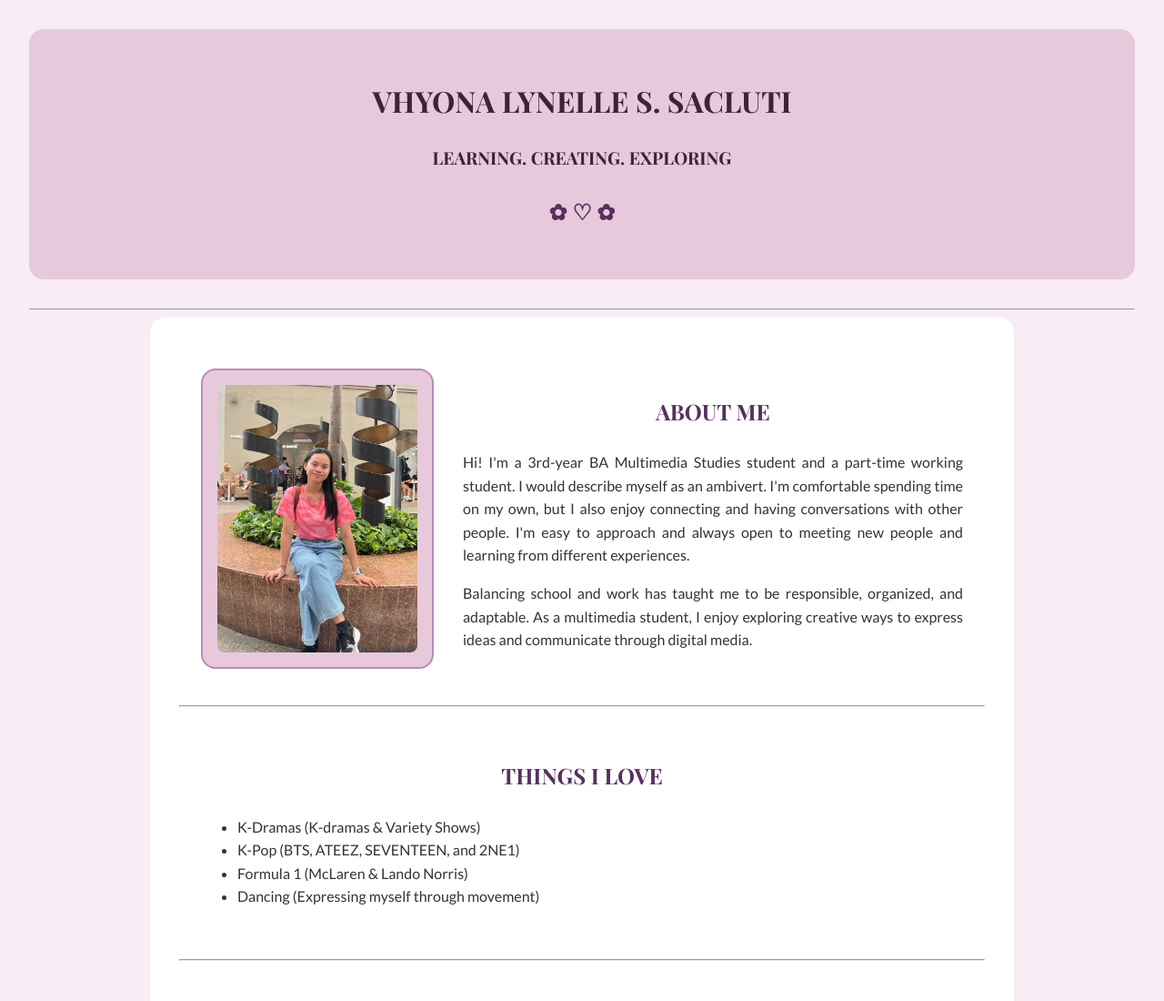
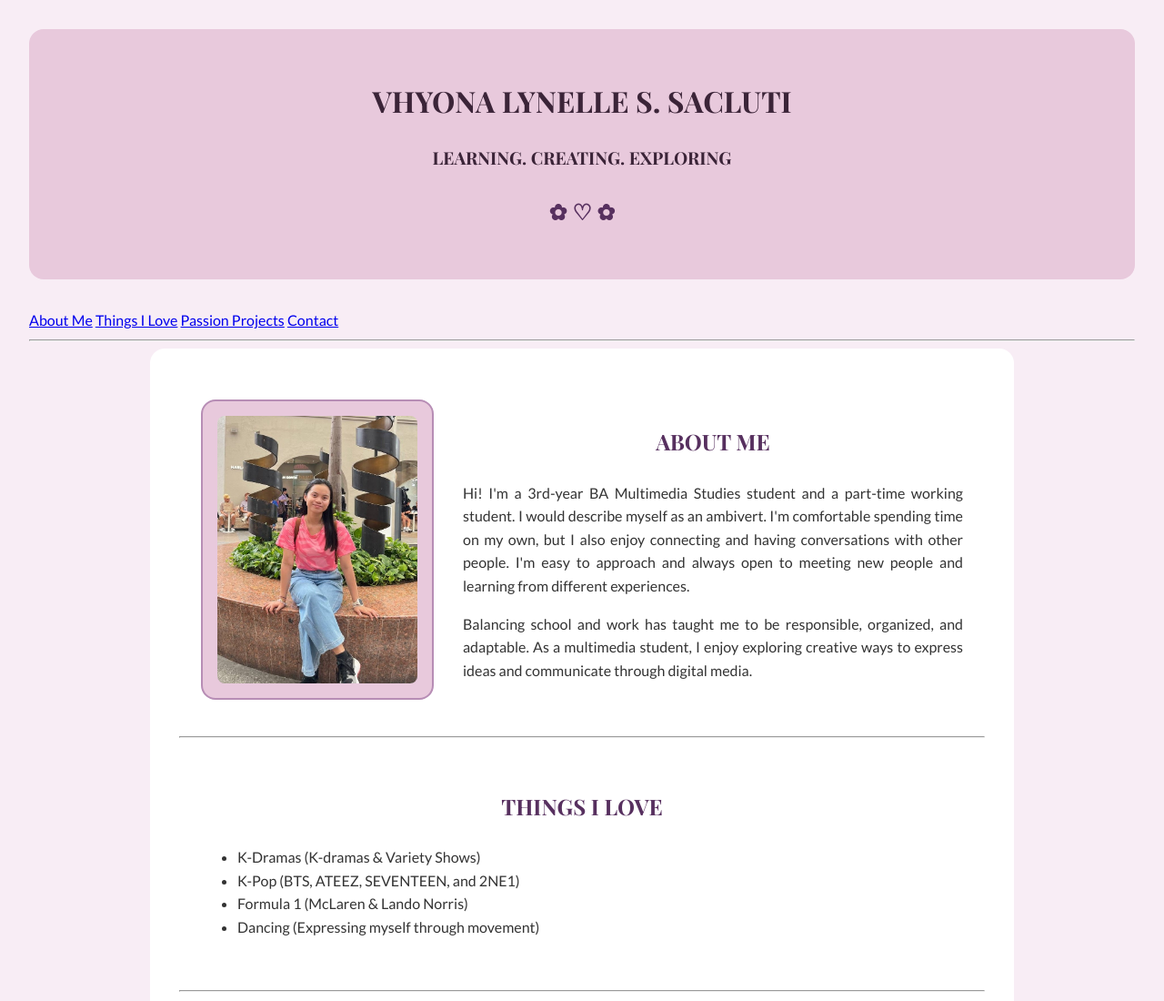
Before and after one commit to Vhyonaaa/about-me-website, a plain HTML site: page index.html in a window 1280 px wide. Shown: the top 1100 px of the page at 91% size. Drawn offline with nearby package versions, Linux system fonts and the light colour scheme.

Commit message:
Update index.html

```diff
--- a/index.html
+++ b/index.html
@@ -1,6 +1,8 @@
 <!DOCTYPE html>
 <html lang="en">
 <head>
+	<meta name="viewport" content="width-device-width, initial-scale=1.0">
+
     	<title>Vhyona Lynelle S. Sacluti | About Me</title>
 
 		<link rel="preconnect" href="https://fonts.googleapis.com">
@@ -19,12 +21,19 @@
 			<h3>✿ ♡ ✿</h3>
 		</header>
 
+	<nav>
+		<a href="#about">About Me</a>
+		<a href="#favorites">Things I Love</a>
+		<a href="#projects">Passion Projects</a>
+		<a href="#contact">Contact</a>
+	</nav>
+
 		<hr>
 
 		<main>
 
 			<!-- ABOUT ME -->
-			<section>
+			<section id="about">
 				<div class="about-container">
 
 					<div class="photo-placeholder">
@@ -52,7 +61,7 @@
 			<hr>
 
 			<!-- THINGS I LOVE -->
-			<section>
+			<section id="favorites">
 				<h3>THINGS I LOVE</h3>
 
 				<ul>
@@ -66,7 +75,7 @@
 			<hr>
 
 			<!-- PASSION PROJECTS -->
-			<section>
+			<section id="projects">
 				<h3>PASSION PROJECTS</h3>
 
 				<h4>Safe Digital Spaces: Zine Cover Page</h4>
```
